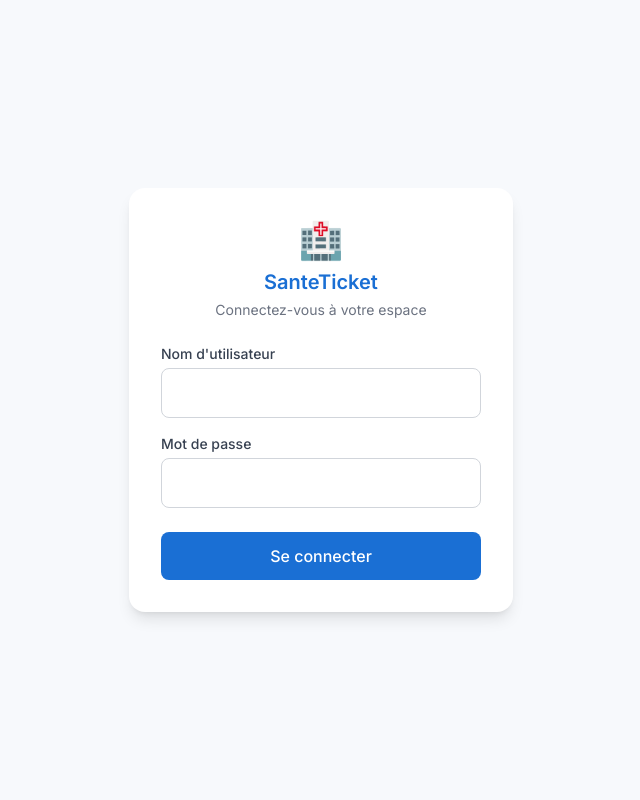
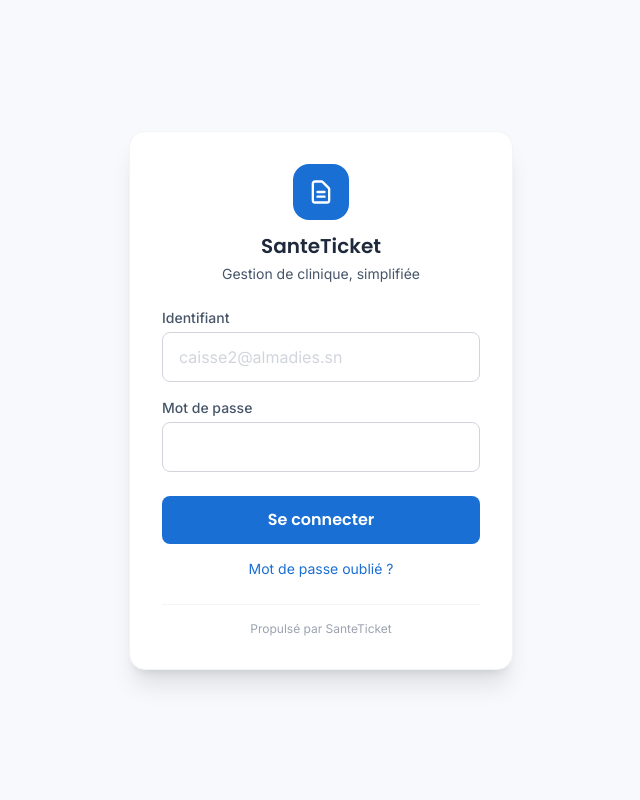
Before and after one commit to Connecticlab/SANTE_TICKETS, a Django app: page /login/ in a window 1280 px wide. Shown: the whole page, without its empty margins (319-959 px from the left). Run offline with Django 5.2, Linux system fonts and the light colour scheme; some libraries are stand-ins or nearby versions.

Commit message:
Design: page de connexion alignee sur la maquette (Poppins, logo, tagline), fix deconnexion (POST requis Django 5+)

```diff
--- a/templates/base.html
+++ b/templates/base.html
@@ -7,7 +7,7 @@
     <title>{% block title %}SanteTicket{% endblock %}</title>
     <script src="https://cdn.tailwindcss.com"></script>
     <link rel="preconnect" href="https://fonts.googleapis.com">
-    <link href="https://fonts.googleapis.com/css2?family=Inter:wght@400;500;600;700&display=swap" rel="stylesheet">
+    <link href="https://fonts.googleapis.com/css2?family=Inter:wght@400;500;600;700&family=Poppins:wght@600;700&display=swap" rel="stylesheet">
     <script>
         tailwind.config = {
             theme: {
@@ -17,16 +17,22 @@
                         'clinique-gris': '#F7F9FC',
                         'clinique-vert': '#6FCF97',
                         'clinique-rouge': '#E57373',
+                        'clinique-ardoise': '#475569',
+                        'clinique-encre': '#1E293B',
                     },
                     fontFamily: {
                         sans: ['Inter', 'sans-serif'],
+                        display: ['Poppins', 'sans-serif'],
                     }
                 }
             }
         }
     </script>
+    <style>
+        .tabular { font-variant-numeric: tabular-nums; }
+    </style>
 </head>
-<body class="bg-clinique-gris font-sans min-h-screen text-gray-800">
+<body class="bg-clinique-gris font-sans min-h-screen text-clinique-encre">
     {% block content %}{% endblock %}
 </body>
 </html>
--- a/templates/registration/login.html
+++ b/templates/registration/login.html
@@ -2,11 +2,15 @@
 {% block title %}Connexion — SanteTicket{% endblock %}
 {% block content %}
 <div class="min-h-screen flex items-center justify-center px-4">
-    <div class="bg-white rounded-2xl shadow-lg p-8 w-full max-w-sm">
+    <div class="bg-white rounded-2xl shadow-xl border border-gray-100 p-8 w-full max-w-sm">
         <div class="text-center mb-6">
-            <div class="text-4xl mb-2">🏥</div>
-            <h1 class="text-xl font-semibold text-clinique-bleu">SanteTicket</h1>
-            <p class="text-sm text-gray-500 mt-1">Connectez-vous à votre espace</p>
+            <div class="w-14 h-14 bg-clinique-bleu rounded-2xl flex items-center justify-center mx-auto mb-3">
+                <svg class="w-7 h-7 text-white" fill="none" viewBox="0 0 24 24" stroke="currentColor" stroke-width="2">
+                    <path stroke-linecap="round" stroke-linejoin="round" d="M9 12h6m-6 4h6m2 5H7a2 2 0 01-2-2V5a2 2 0 012-2h5.586a1 1 0 01.707.293l5.414 5.414a1 1 0 01.293.707V19a2 2 0 01-2 2z" />
+                </svg>
+            </div>
+            <h1 class="text-xl font-display font-semibold text-clinique-encre">SanteTicket</h1>
+            <p class="text-sm text-clinique-ardoise mt-1">Gestion de clinique, simplifiée</p>
         </div>
 
         {% if form.errors %}
@@ -18,21 +22,28 @@
         <form method="post">
             {% csrf_token %}
             <div class="mb-4">
-                <label class="block text-sm font-medium text-gray-700 mb-1">Nom d'utilisateur</label>
-                <input type="text" name="username" required
-                       class="w-full rounded-lg border border-gray-300 px-4 py-3 text-base focus:outline-none focus:ring-2 focus:ring-clinique-bleu">
+                <label class="block text-sm font-medium text-clinique-ardoise mb-1">Identifiant</label>
+                <input type="text" name="username" required placeholder="caisse2@almadies.sn"
+                       class="w-full rounded-lg border border-gray-300 px-4 py-3 text-base focus:outline-none focus:ring-2 focus:ring-clinique-bleu placeholder:text-gray-300">
             </div>
             <div class="mb-6">
-                <label class="block text-sm font-medium text-gray-700 mb-1">Mot de passe</label>
+                <label class="block text-sm font-medium text-clinique-ardoise mb-1">Mot de passe</label>
                 <input type="password" name="password" required
                        class="w-full rounded-lg border border-gray-300 px-4 py-3 text-base focus:outline-none focus:ring-2 focus:ring-clinique-bleu">
             </div>
             <button type="submit"
-                    class="w-full bg-clinique-bleu text-white font-medium rounded-lg py-3 hover:bg-blue-700 transition">
+                    class="w-full bg-clinique-bleu text-white font-display font-semibold rounded-lg py-3 hover:bg-blue-700 transition">
                 Se connecter
             </button>
+            <div class="text-center mt-3">
+                <a href="#" class="text-sm text-clinique-bleu hover:underline">Mot de passe oublié ?</a>
+            </div>
             <input type="hidden" name="next" value="{{ next }}">
         </form>
+
+        <div class="text-center mt-6 pt-4 border-t border-gray-100">
+            <p class="text-xs text-gray-400">Propulsé par SanteTicket</p>
+        </div>
     </div>
 </div>
 {% endblock %}
```
Also changed, not shown: caisse/templates/caisse/tableau_bord.html (+16 -13 lines).
